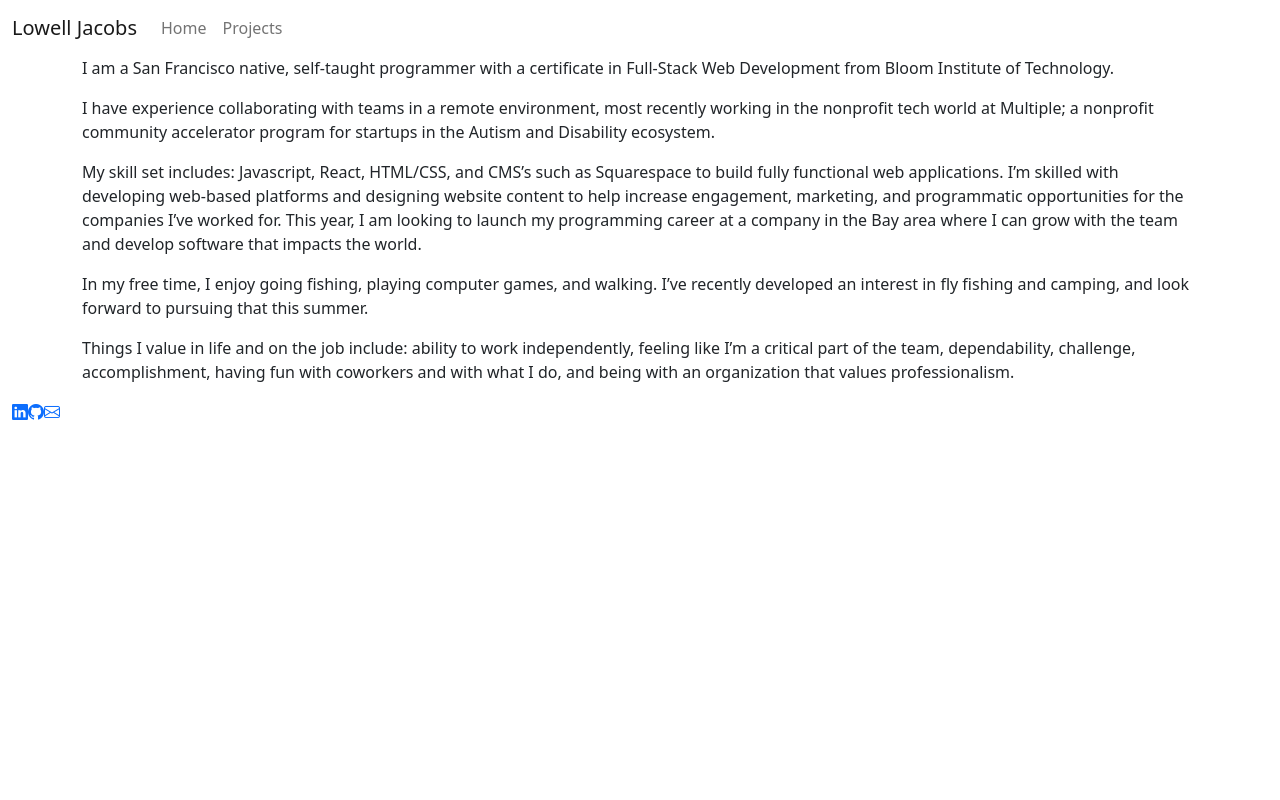
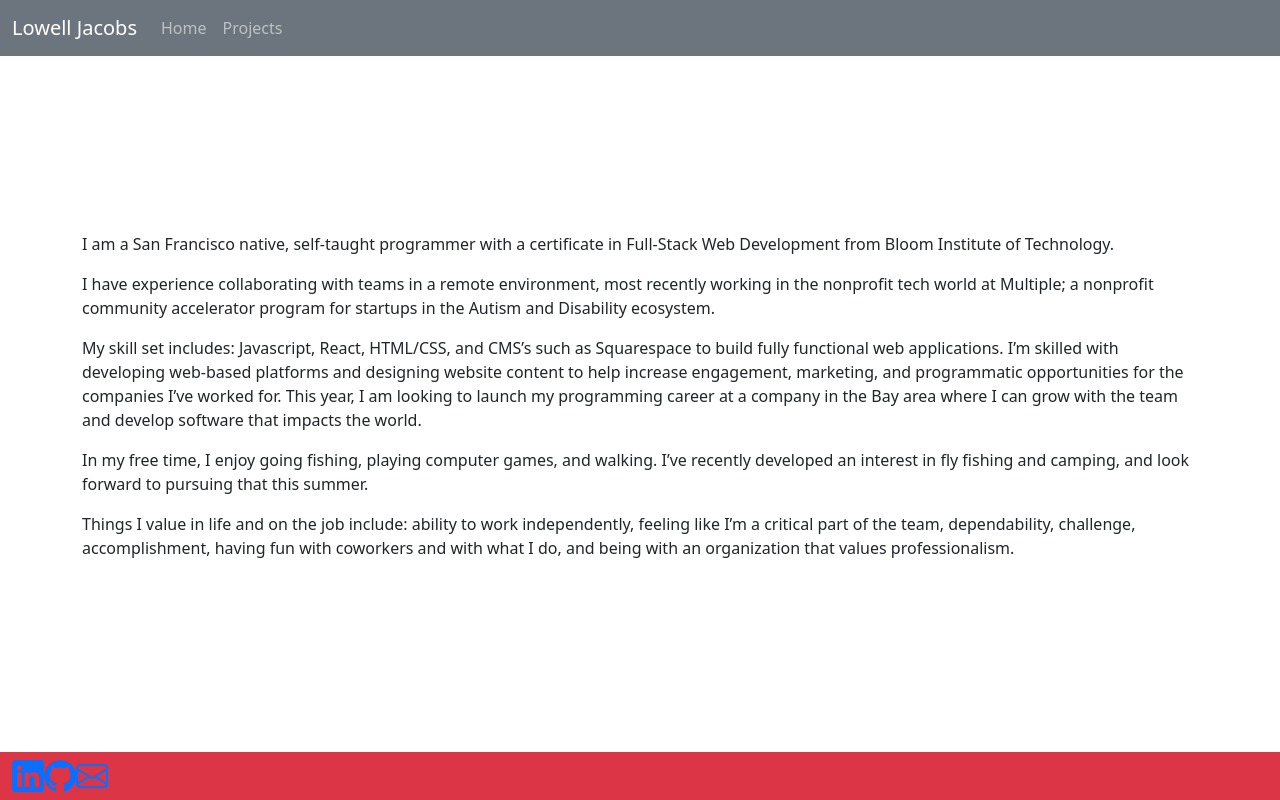
Before and after one commit to lowell1/lowell1.github.io, a Gatsby site: page / in a window 1280 px wide. Built offline with nearby package versions, Linux system fonts and the light colour scheme; Gatsby itself is replaced by a stand-in of ours.

Commit message:
changed nav/footer colors

```diff
--- a/src/components/Footer.jsx
+++ b/src/components/Footer.jsx
@@ -15,12 +15,12 @@ export default function Footer() {
 
   return (
     <>
-      <Container fluid>
-        <a href="https://www.linkedin.com/in/lowell-jacobs">
-          <i class="bi bi-linkedin"></i>
+      <Container fluid className="bg-danger">
+        <a className="mr-4" href="https://www.linkedin.com/in/lowell-jacobs">
+          <i class="bi bi-linkedin fs-2"></i>
         </a>
         <a href="https://www.github.com/lowell1">
-          <i class="bi bi-github"></i>
+          <i class="bi bi-github fs-2"></i>
         </a>
         <OverlayTrigger
           placement="top"
@@ -28,7 +28,7 @@ export default function Footer() {
           overlay={renderTooltip}
         >
           <a href="mailto:lowelljacobs@mail.com">
-            <i class="bi bi-envelope"></i>
+            <i class="bi bi-envelope fs-2"></i>
           </a>
         </OverlayTrigger>
       </Container>
--- a/src/components/Layout.jsx
+++ b/src/components/Layout.jsx
@@ -3,8 +3,9 @@ import "bootstrap/dist/css/bootstrap.min.css";
 import Navbar from "./Navbar";
 import Footer from "../components/Footer";
 import Helmet from "react-helmet";
+import Container from "react-bootstrap/Container";
 
-export default function IndexPage({ children }) {
+export default function Layout({ children }) {
   return (
     <>
       <Helmet>
@@ -13,9 +14,13 @@ export default function IndexPage({ children }) {
           href="https://cdn.jsdelivr.net/npm/bootstrap-icons@1.8.3/font/bootstrap-icons.css"
         />
       </Helmet>
-      <Navbar />
-      {children}
-      <Footer />
+      <div className="min-vh-100 d-flex flex-column">
+        <Navbar />
+        <div className="d-flex align-items-center flex-grow-1">
+          <Container>{children}</Container>
+        </div>
+        <Footer />
+      </div>
     </>
   );
 }
--- a/src/components/Navbar.jsx
+++ b/src/components/Navbar.jsx
@@ -6,7 +6,7 @@ import { Link } from "gatsby";
 
 export default function Navigation() {
   return (
-    <Navbar expand="sm">
+    <Navbar variant="dark" bg="secondary" expand="sm">
       <Container fluid>
         <Navbar.Brand href="/">Lowell Jacobs</Navbar.Brand>
         <Navbar.Toggle aria-controls="basic-navbar-nav" />
--- a/src/pages/index.jsx
+++ b/src/pages/index.jsx
@@ -1,46 +1,41 @@
 import React from "react";
 import "bootstrap/dist/css/bootstrap.min.css";
 import Layout from "../components/Layout";
-// import NavigationBar from "../components/NavigationBar";
-// import AboutMe from "../components/AboutMe";
-import Container from "react-bootstrap/Container";
 
 export default function Index() {
   return (
     <Layout>
-      <Container>
       <p>
         I am a San Francisco native, self-taught programmer with a certificate
         in Full-Stack Web Development from Bloom Institute of Technology.
       </p>
       <p>
-          I have experience collaborating with teams in a remote environment,
-          most recently working in the nonprofit tech world at Multiple; a
-          nonprofit community accelerator program for startups in the Autism and
-          Disability ecosystem.
+        I have experience collaborating with teams in a remote environment, most
+        recently working in the nonprofit tech world at Multiple; a nonprofit
+        community accelerator program for startups in the Autism and Disability
+        ecosystem.
       </p>
       <p>
         My skill set includes: Javascript, React, HTML/CSS, and CMS’s such as
-          Squarespace to build fully functional web applications. I’m skilled
-          with developing web-based platforms and designing website content to
-          help increase engagement, marketing, and programmatic opportunities
-          for the companies I’ve worked for. This year, I am looking to launch
-          my programming career at a company in the Bay area where I can grow
-          with the team and develop software that impacts the world.
+        Squarespace to build fully functional web applications. I’m skilled with
+        developing web-based platforms and designing website content to help
+        increase engagement, marketing, and programmatic opportunities for the
+        companies I’ve worked for. This year, I am looking to launch my
+        programming career at a company in the Bay area where I can grow with
+        the team and develop software that impacts the world.
       </p>
       <p>
         In my free time, I enjoy going fishing, playing computer games, and
-          walking. I’ve recently developed an interest in fly fishing and
-          camping, and look forward to pursuing that this summer.
+        walking. I’ve recently developed an interest in fly fishing and camping,
+        and look forward to pursuing that this summer.
       </p>
       <p>
         Things I value in life and on the job include: ability to work
         independently, feeling like I’m a critical part of the team,
-          dependability, challenge, accomplishment, having fun with coworkers
-          and with what I do, and being with an organization that values
+        dependability, challenge, accomplishment, having fun with coworkers and
+        with what I do, and being with an organization that values
         professionalism.
       </p>
-      </Container>
     </Layout>
   );
 }
```
Also changed, not shown: src/components/AboutMe.jsx (deleted, +0 -39 lines). Lines whose indentation alone changed are shown as unchanged.
